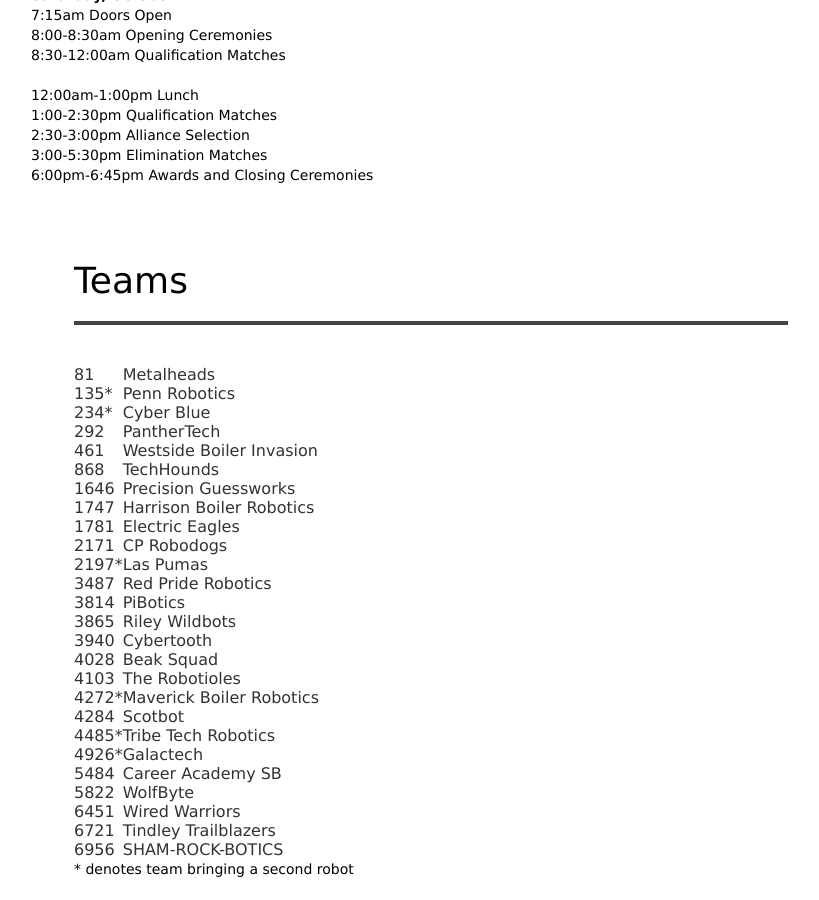
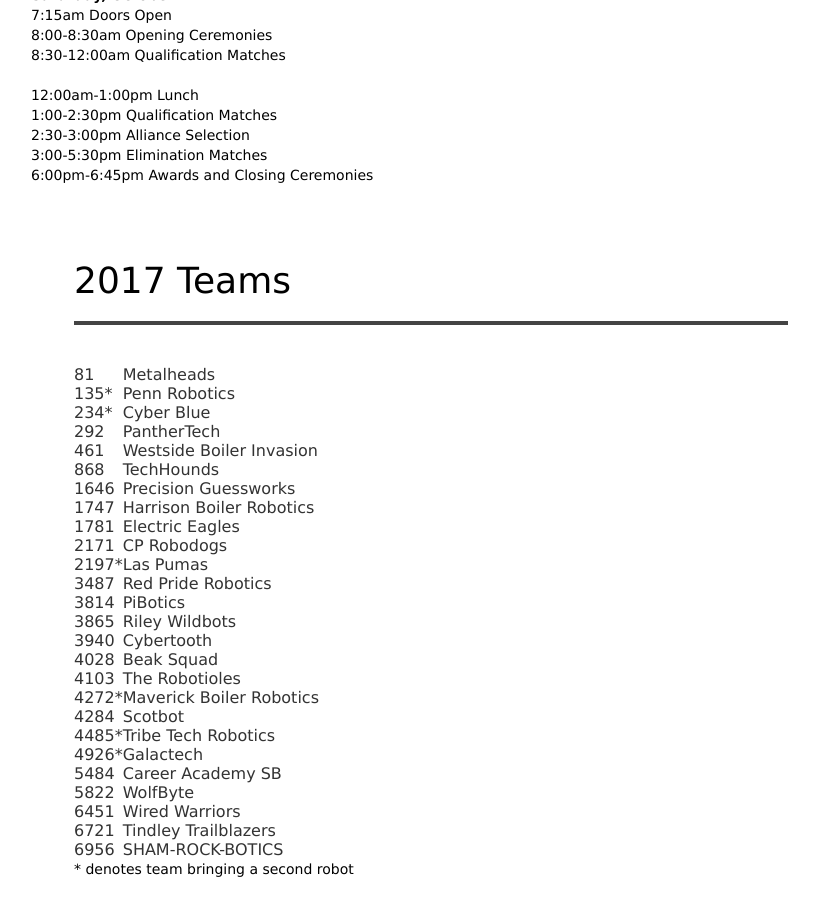
Before and after one commit to purduefirst/purduefirst.github.io, a Jekyll site: the page built from boilerbotbattle.html, in a window 1280 px wide and 900 px high, scrolled down 1900 px. Shown: the whole window, without its empty margins (209-1028 px from the left). Built offline with Jekyll 4.4.1, drawn with Linux system fonts in a browser that asks for light colours.

Commit message:
Update boilerbotbattle.html

```diff
--- a/boilerbotbattle.html
+++ b/boilerbotbattle.html
@@ -83,7 +83,7 @@ dark: true
 -->
 <section id="teams" class="primary-section">
 <div class="container">
-        <h1>Teams</h1>
+        <h1>2017 Teams</h1>
         <hr />
         <br />
   <table>
```
